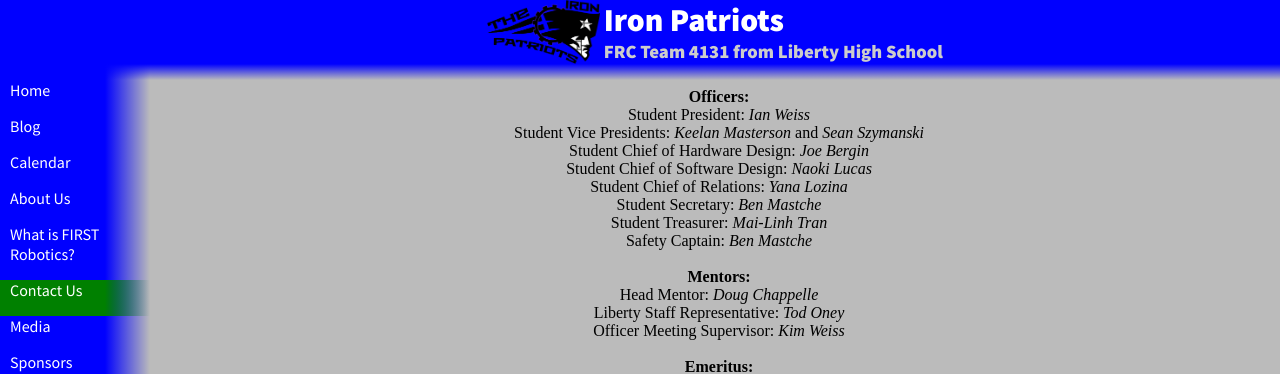
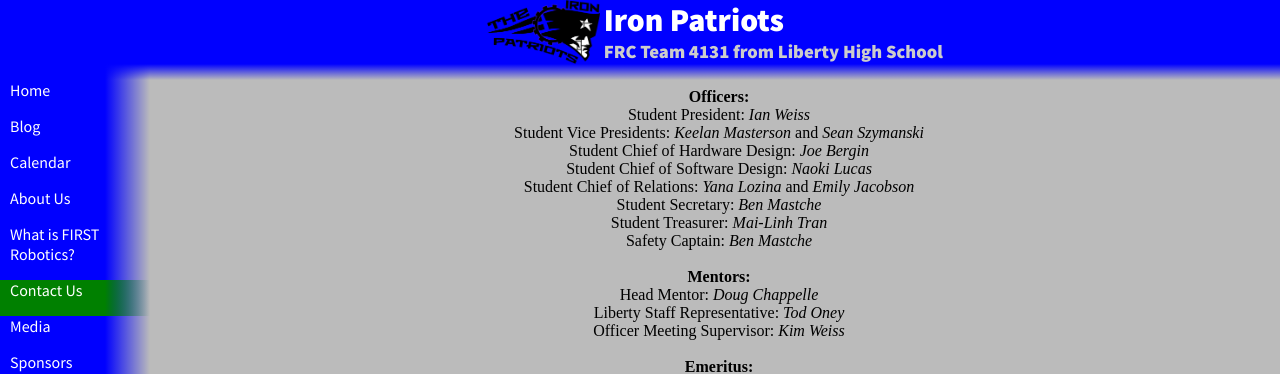
Before and after one commit to katiebugmoon/FRC4131.github.io, a Jekyll site: the page built from contact.html, in a window 1280 px wide. Shown: the top 374 px of the page. Built offline with Jekyll 4.4.1, drawn with Linux system fonts in a browser that asks for light colours; nearby versions of some CDN libraries.

Commit message:
Turns out we have two PR chiefs!

```diff
--- a/contact.html
+++ b/contact.html
@@ -7,7 +7,7 @@
 <p>Student Vice Presidents: <a href="https://github.com/qwertyjk" target="_blank">Keelan Masterson</a> and <a href="https://github.com/seanszy">Sean Szymanski</a></p>
 <p>Student Chief of Hardware Design: <a href="" target="_blank">Joe Bergin</a></p>
 <p>Student Chief of Software Design: <a href="https://github.com/Naoki95957" target="_blank">Naoki Lucas</a></p>
-<p>Student Chief of Relations: <a href="https://github.com/neeshkotov">Yana Lozina</a></p>
+<p>Student Chief of Relations: <a href="https://github.com/neeshkotov">Yana Lozina</a> and <a href="https://github.com/QuietParadox123">Emily Jacobson</a></a></p>
 <p>Student Secretary: <a href="https://github.com/captgerman" target="_blank">Ben Mastche</a></p>
 <p>Student Treasurer: <a href="" target="_blank">Mai-Linh Tran</a></p>
 <p>Safety Captain: <a href="https://github.com/captgerman" target="_blank">Ben Mastche</a></p>
```
